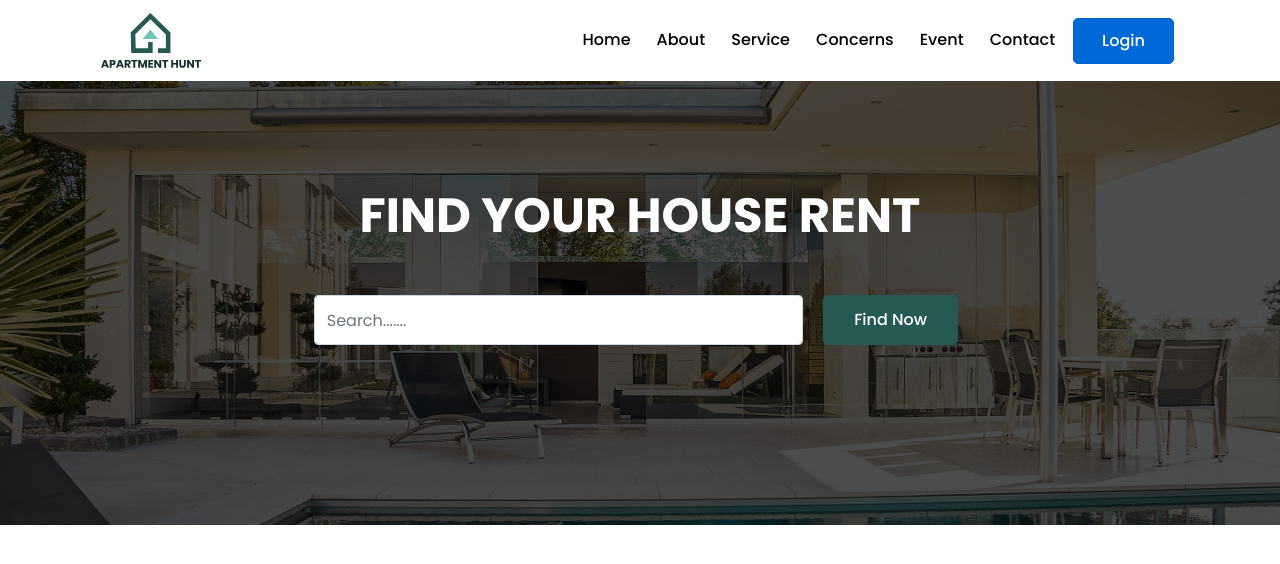
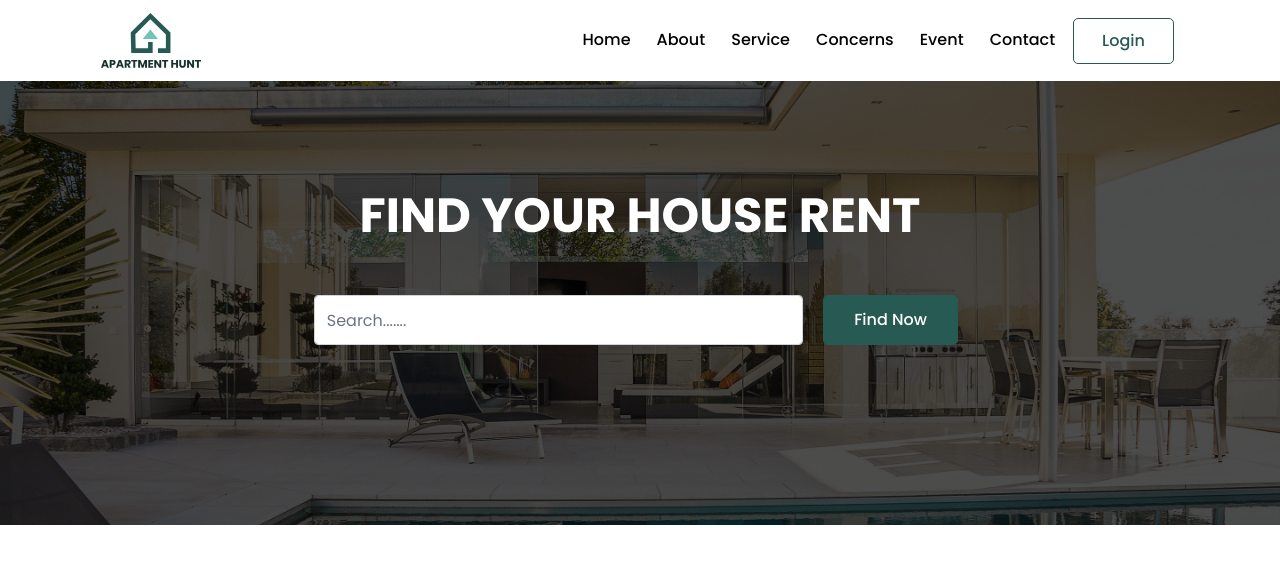
Before and after one commit to MsiIslam20/apartment-hunt, a React (Create React App) app: page / in a window 1280 px wide. In both pictures the pointer is over the link "Login". Shown: the top 564 px of the page. Built offline with nearby package versions, Linux system fonts and the light colour scheme.

Commit message:
upload file

```diff
--- a/src/components/Header/Header.css
+++ b/src/components/Header/Header.css
@@ -27,3 +27,8 @@
     color: #FFFFFF;
     padding: 13px 30px;
 }
+.btn:hover{
+    border: 1px solid #275A53;
+    background: #FFFFFF;
+    color: #275A53 !important;
+}
```
Also changed, not shown: 1 other file (tests, documents, lock files or other folders).
